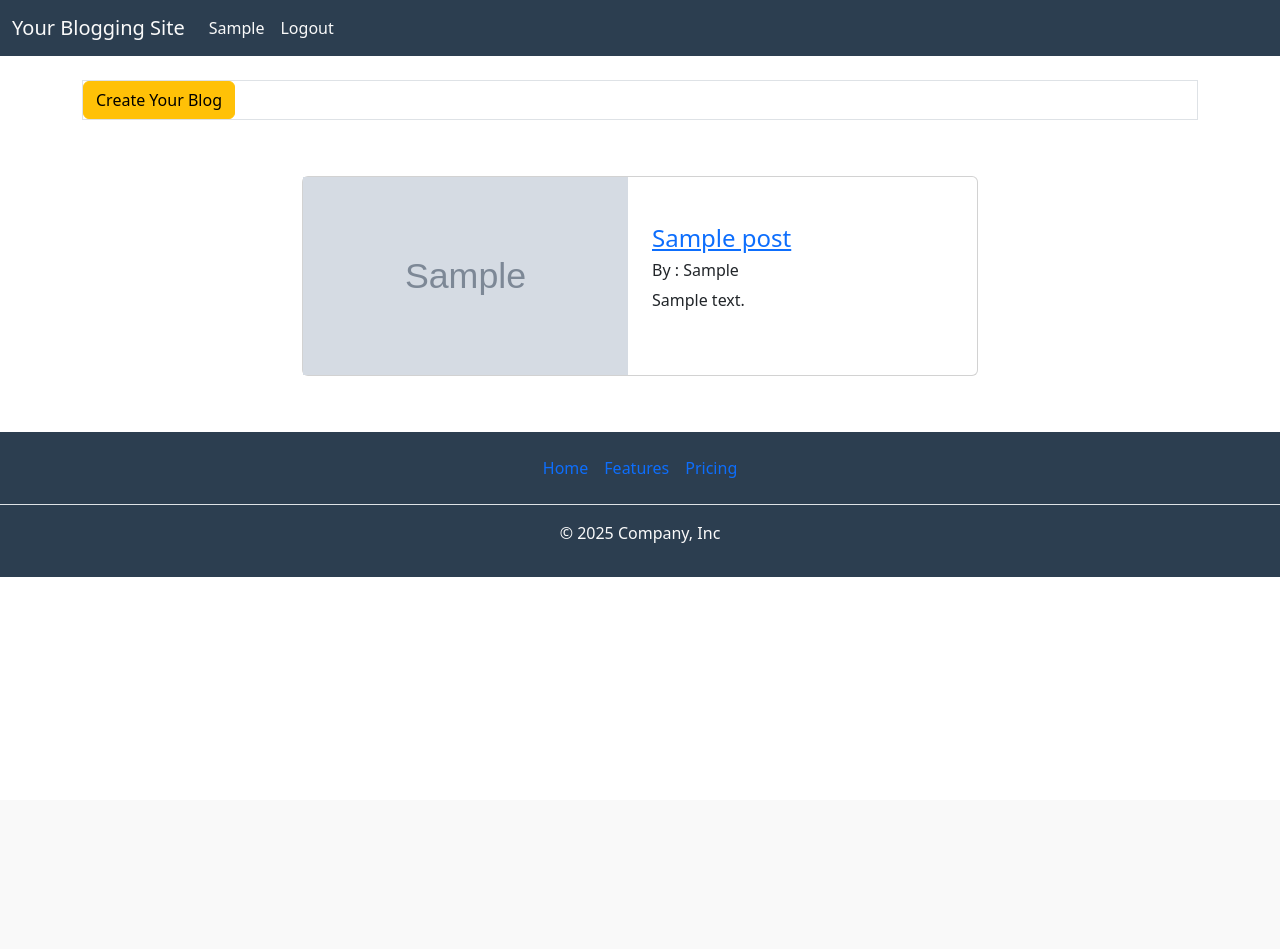
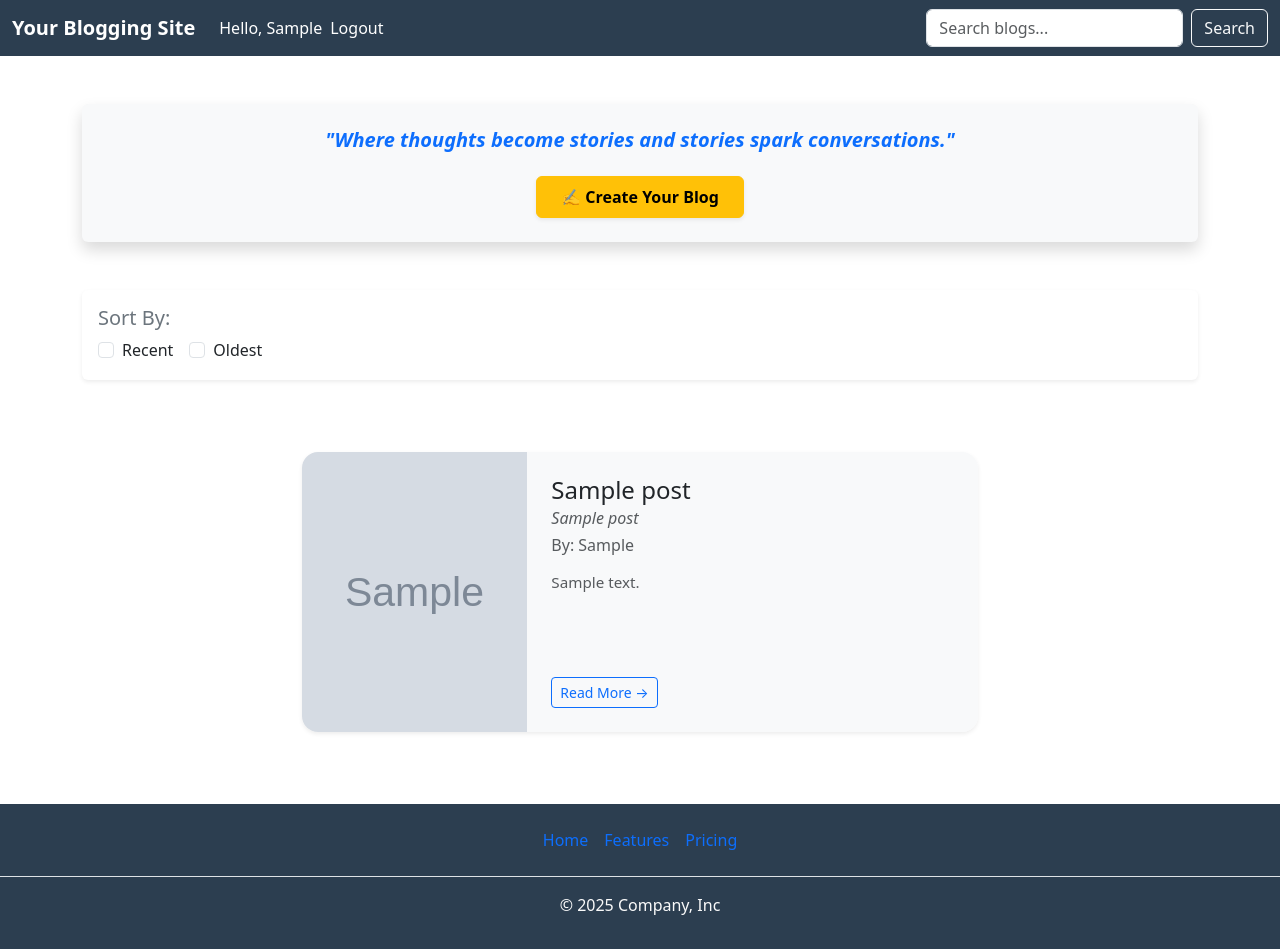
Before and after one commit to sana0704/Django_Project2, a Django app: page / in a window 1280 px wide. Before the commit the page ends 577 px from the top, so only its background shows below. Run offline with Django 5.2, Linux system fonts and the light colour scheme; a user stored in the database is signed in; tables that the repository leaves empty hold one stand-in row (values such as "Sample post"); grey boxes marked "Sample" are stand-in pictures.

Commit message:
icons added

```diff
--- a/Blogging_Site/static/css/style.css
+++ b/Blogging_Site/static/css/style.css
@@ -3,6 +3,10 @@ body{
 padding: 0;
 margin: 0;
 box-sizing: border-box;
+
+
+
+
 
 div.container {
 
@@ -28,44 +32,42 @@ div.container {
         }
     }
 
-    /* .main-content{
-        .col{
-            .div{
-                height: 400px;
-            }
-        }
-    } */
 }
 
-/* SIGNIN PAGE */
+   /* SIGNIN PAGE */
 #signIn {
     background-image: url('../images/whitebg.jpg');
-    background-size: contain;
+    background-size: cover;
     background-position: center;
-    margin-top: 10px;
+    /* margin-top: 20px; */
     min-height: 500px;
     width: 100%;
     display: flex;
     justify-content: center;
     align-items: center;
+    background-repeat: no-repeat;
 }
 
+/* Signin Form Box */
 #signinBody {
-    /* border: 2px solid purple; */
-    padding: 20px;
+    background-color: rgba(255, 255, 255, 0.9);
+    padding: 30px;
     width: 400px;
+    border-radius: 16px;
+    box-shadow: 0 10px 25px rgba(0, 0, 0, 0.1);
     display: flex;
     flex-direction: column;
     justify-content: center;
     align-items: center;
-    font-family: 'Lucida Sans', Geneva, Verdana, sans-serif;
-    font-size: 18px;
-    font-weight: bold;
+    font-family: 'Segoe UI', Tahoma, Geneva, Verdana, sans-serif;
+    font-size: 17px;
+    font-weight: 500;
+    transition: transform 0.3s ease;
 }
 
-
-
-
+#signinBody:hover {
+    transform: scale(1.01);
+}
 
 
 
--- a/Blogging_Site/static/templates/authentication/signin.html
+++ b/Blogging_Site/static/templates/authentication/signin.html
@@ -14,7 +14,7 @@ Sign In
     <form method="post">
         {% csrf_token %}
         {{ form.as_p }}
-        <button type="submit">Sign In</button>
+        <button type="submit" class="btn btn-primary">Sign In</button>
     </form>
 
 </div>
--- a/Blogging_Site/static/templates/base/components/footer.html
+++ b/Blogging_Site/static/templates/base/components/footer.html
@@ -1,5 +1,5 @@
 
-<footer class="py-3 mt-3" style="background-color: #2C3E50; color: #FAFAFA;">
+<footer class="py-3 mt-1 " style="background-color: #2C3E50; color: #FAFAFA;">
     <ul class="nav justify-content-center border-bottom pb-3 mb-3">
     <li class="nav-item">
         <a href="#" class="nav-link px-2 ">Home</a></li>
--- a/Blogging_Site/static/templates/base/components/header.html
+++ b/Blogging_Site/static/templates/base/components/header.html
@@ -1,5 +1,5 @@
 
-<header>
+<!-- <header>
 <nav class="navbar navbar-expand-lg" id="nav1"  style="background-color: #2C3E50;
   color: #FAFAFA;">
   <div class="container-fluid">
@@ -24,6 +24,11 @@
           </form>
         </li>
 
+<form class="d-flex mx-3" role="search">
+        <input class="form-control me-2" type="search" placeholder="Search" aria-label="Search"/>
+        <button class="btn btn-outline-success" type="submit">Search</button>
+      </form>
+
         {% else %}
         <li class="nav-item ">
           <a class="nav-link" style="color: #FAFAFA;" href="{% url 'signin' %}">Sign In<a>
@@ -33,8 +38,66 @@
         </li>
         {% endif %}
       </ul>
+
+
     </div>
   </div>
 </nav>
 
+</header> -->
+
+<header>
+  <nav class="navbar navbar-expand-lg" style="background-color: #2C3E50; color: #FAFAFA;">
+    <div class="container-fluid">
+      <!-- Branding -->
+      <a class="navbar-brand text-white fw-bold" href="{% url 'homepage' %}">
+        Your Blogging Site
+      </a>
+
+      <!-- Toggler for Mobile -->
+      <button class="navbar-toggler bg-white" type="button" data-bs-toggle="collapse"
+              data-bs-target="#navbarNav" aria-controls="navbarNav" aria-expanded="false"
+              aria-label="Toggle navigation">
+        <span class="navbar-toggler-icon"></span>
+      </button>
+
+      <!-- Navbar Links -->
+      <div class="collapse navbar-collapse justify-content-between" id="navbarNav">
+        <ul class="navbar-nav align-items-center">
+
+          {% if user.is_authenticated %}
+            <li class="nav-item">
+              <a class="nav-link text-white" href="#">
+                Hello, {{ user.username.capitalize }}
+              </a>
+            </li>
+            <li class="nav-item">
+              <form action="{% url 'logout' %}" method="post" class="d-inline">
+                {% csrf_token %}
+                <button type="submit" class="nav-link btn btn-link text-white p-0" style="text-decoration: none;">
+                  Logout
+                </button>
+              </form>
+            </li>
+          {% else %}
+            <li class="nav-item">
+              <a class="nav-link text-white" href="{% url 'signin' %}">Sign In</a>
+            </li>
+            <li class="nav-item">
+              <a class="nav-link text-white" href="{% url 'signup' %}">Sign Up</a>
+            </li>
+          {% endif %}
+        </ul>
+
+
+          {% if user.is_authenticated %}
+        <!-- Search Form (Right-Aligned) -->
+        <form class="d-flex ms-auto" role="search">
+          <input class="form-control me-2" type="search" placeholder="Search blogs..." aria-label="Search">
+          <button class="btn btn-outline-light" type="submit">Search</button>
+        </form>
+        {% endif %}
+      </div>
+    </div>
+  </nav>
 </header>
--- a/Blogging_Site/static/templates/mainapp/components/postCard.html
+++ b/Blogging_Site/static/templates/mainapp/components/postCard.html
@@ -1,4 +1,4 @@
-<div class="card my-2">
+<!-- <div class="card my-2">
   <div class="row">
     <div class="col h-100">
       <img src="{{post.image.url}}" class="w-100" alt="" />
@@ -14,4 +14,35 @@
       <p class=" text-3-lines">{{post.content}}</p>
     </div>
   </div>
+</div> -->
+
+<div class="card my-4 shadow-sm border-0 rounded-4 overflow-hidden" style="min-height: 280px;">
+  <div class="row g-0 h-100">
+
+
+    <div class="col-md-4">
+      <img src="{{ post.image.url }}" class="img-fluid h-100 w-100"
+           style="object-fit: cover;" alt="Blog Image">
+    </div>
+
+
+    <div class="col-md-8 d-flex flex-column justify-content-between p-4 bg-light">
+      <div>
+        <h4 class="mb-1">
+          <a href="{% url 'detail_blog' post.id %}" class="text-decoration-none text-dark">
+            {{ post.title }}
+          </a>
+        </h4>
+        <h6 class="text-muted fst-italic mb-2">{{ post.subtitle }}</h6>
+        <h6 class="text-muted mb-3">By: {{ post.author.username.capitalize }}</h6>
+        <p class="text-muted text-3-lines mb-2" style="font-size: 0.95rem;">{{ post.content }}</p>
+      </div>
+
+      <div>
+        <a href="{% url 'detail_blog' post.id %}" class="btn btn-sm btn-outline-primary">
+          Read More →
+        </a>
+      </div>
+    </div>
+  </div>
 </div>
--- a/Blogging_Site/static/templates/mainapp/create_blog.html
+++ b/Blogging_Site/static/templates/mainapp/create_blog.html
@@ -7,12 +7,12 @@ Create Blog
 {% block content %}
 <div class="container-fluid d-flex justify-content-center">
 
-    <form method="post" class="form w-20 border py-3 px-3" enctype="multipart/form-data">
+    <form method="post" class="form w-20 border py-3 px-3 my-3"  enctype="multipart/form-data">
         {% csrf_token %}
         {% for field in form %}
 
         <div>
-            <label for="{{field.name}}">{{field.name}}</label>
+            <label for="{{field.name}}">{{field.name.capitalize}}</label>
             <div>
                 {{field}}
             </div>
@@ -26,7 +26,7 @@ Create Blog
 
         {% endfor %}
         {{form.non_field_errors}}
-        <button type="submit">Post</button>
+        <button type="submit" class="btn btn-primary my-3">Publish</button>
     </form>
 
 </div>
--- a/Blogging_Site/static/templates/mainapp/home.html
+++ b/Blogging_Site/static/templates/mainapp/home.html
@@ -4,10 +4,76 @@
 {% block content %}
 
 <div class="container">
-<div class="row-sm border my-4">
+
+<!-- createblog btn -->
+  <!-- <div class="container border d-flex my-4 justify-content-center">
+  <div class="row border ">
+    <h5>"Where thoughts become stories and stories spark conversations."</h5>
+  </div>
+<div class="row border my-4">
   <a href="{% url 'create_blog' %}" class="btn btn-warning">Create Your Blog</a>
 </div>
+</div> -->
 
+
+<div class="container my-5 p-4 rounded shadow bg-light text-center">
+  <div class="mb-4">
+    <h5 class="fw-bold fst-italic text-primary">
+      "Where thoughts become stories and stories spark conversations."
+    </h5>
+  </div>
+  <div>
+    <a href="{% url 'create_blog' %}" class="btn btn-warning px-4 py-2 fw-semibold shadow-sm">
+      ✍️ Create Your Blog
+    </a>
+  </div>
+</div>
+
+
+<!-- sorting of blogs -->
+<!-- <div class="row">
+  <h5>Sort By : </h5>
+</div>
+
+<div class="row">
+<div class="col-sm-auto">
+  <input type="checkbox"> Recent</input>
+</div>
+<div class="col-sm-auto">
+  <input type="checkbox">  Oldest</input>
+</div>
+</div> -->
+
+
+<div class="container my-4 p-3 bg-white rounded shadow-sm">
+  <div class="row align-items-center mb-2">
+    <div class="col">
+      <h5 class="mb-0 text-secondary">Sort By:</h5>
+    </div>
+  </div>
+
+  <div class="row g-3">
+    <div class="col-auto">
+      <div class="form-check">
+        <input class="form-check-input" type="checkbox" id="sortRecent">
+        <label class="form-check-label" for="sortRecent">
+          Recent
+        </label>
+      </div>
+    </div>
+    <div class="col-auto">
+      <div class="form-check">
+        <input class="form-check-input" type="checkbox" id="sortOldest">
+        <label class="form-check-label" for="sortOldest">
+          Oldest
+        </label>
+      </div>
+    </div>
+  </div>
+</div>
+
+
+<!-- display of blogs -->
   <section class="row posts-list my-5">
     <div class="col">
       {% for post in posts %}
```
Also changed, not shown: Blogging_Site/activity/forms.py (+20 -4 lines), Blogging_Site/mainapp/forms.py (+34 -8 lines), Blogging_Site/static/templates/mainapp/post.html (+34 -7 lines), Blogging_Site/static/images/body.jpg (added), 2 other files.
